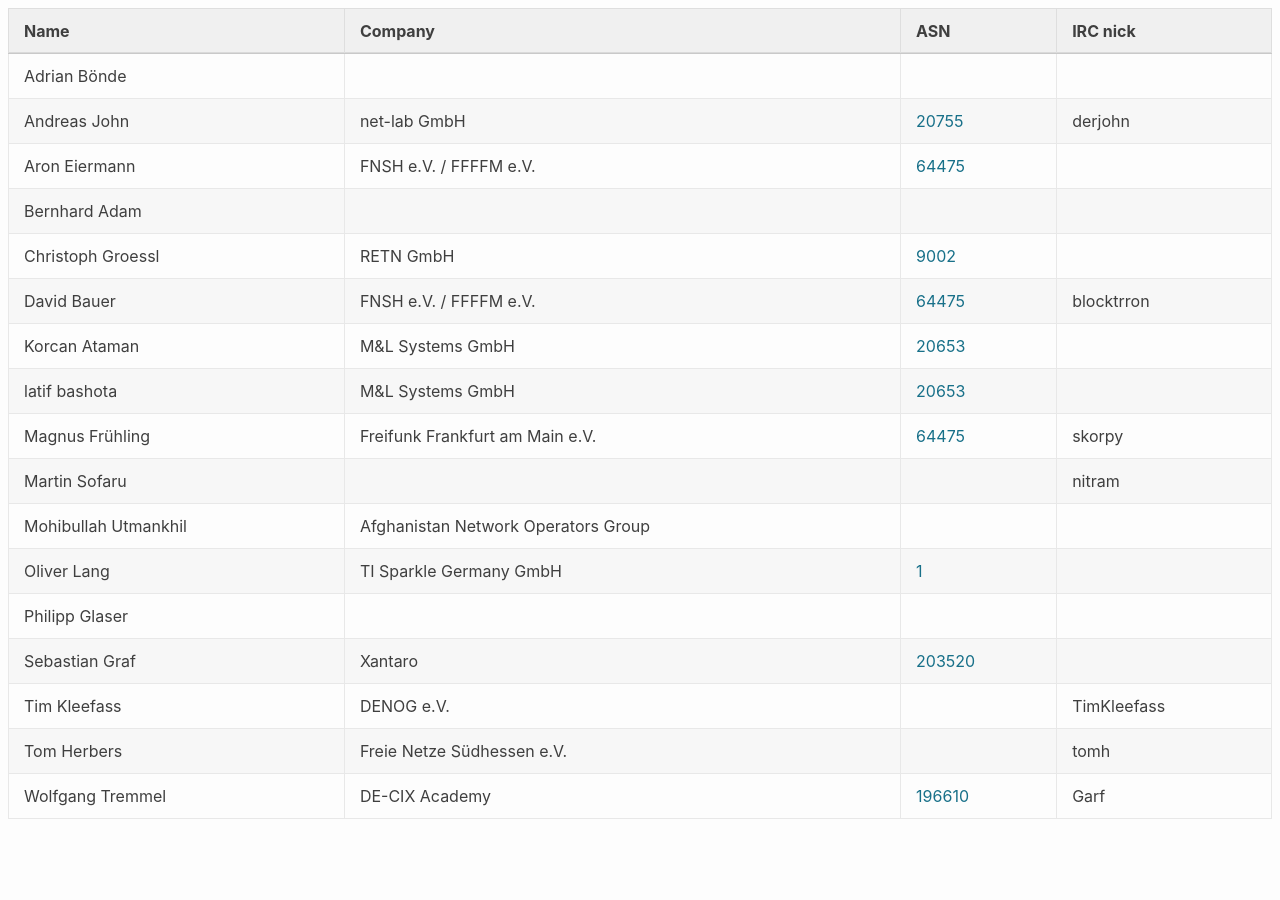
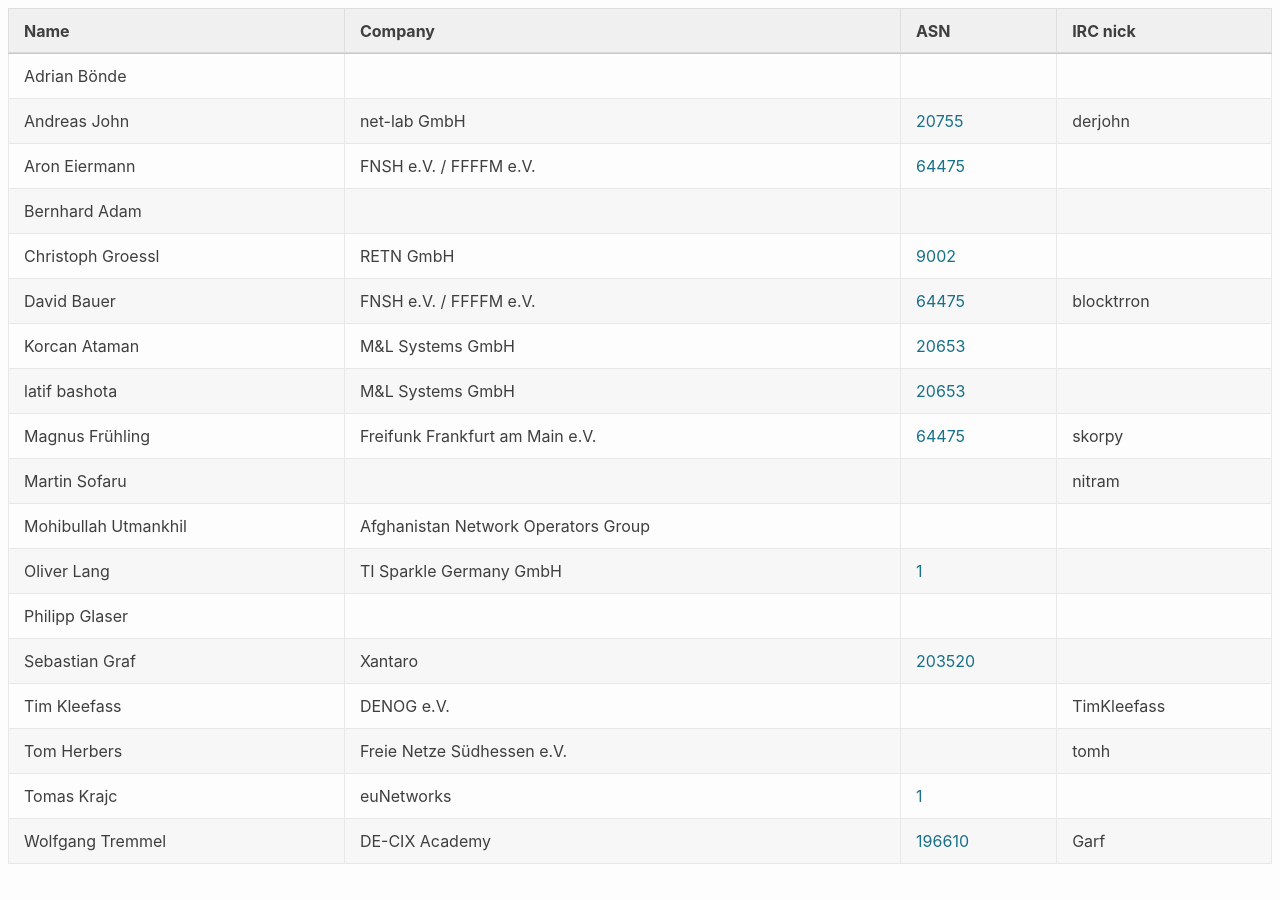
Before and after one commit to denog/pretix-attendeelist, a Jekyll site: the page built from meetup2024_01/index.markdown, in a window 1280 px wide. Built offline with Jekyll 4.4.1, drawn with Linux system fonts in a browser that asks for light colours.

Commit message:
Latest data: Thu Jan  4 14:29:02 UTC 2024

```diff
--- a/_data/attendees_denog_meetup_2024_01.json
+++ b/_data/attendees_denog_meetup_2024_01.json
@@ -90,6 +90,12 @@
     "asn": null
   },
   {
+    "name": "Tomas Krajc",
+    "company": "euNetworks",
+    "irc": null,
+    "asn": "1"
+  },
+  {
     "name": "Tom Herbers",
     "company": "Freie Netze Südhessen e.V.",
     "irc": "tomh",
```
